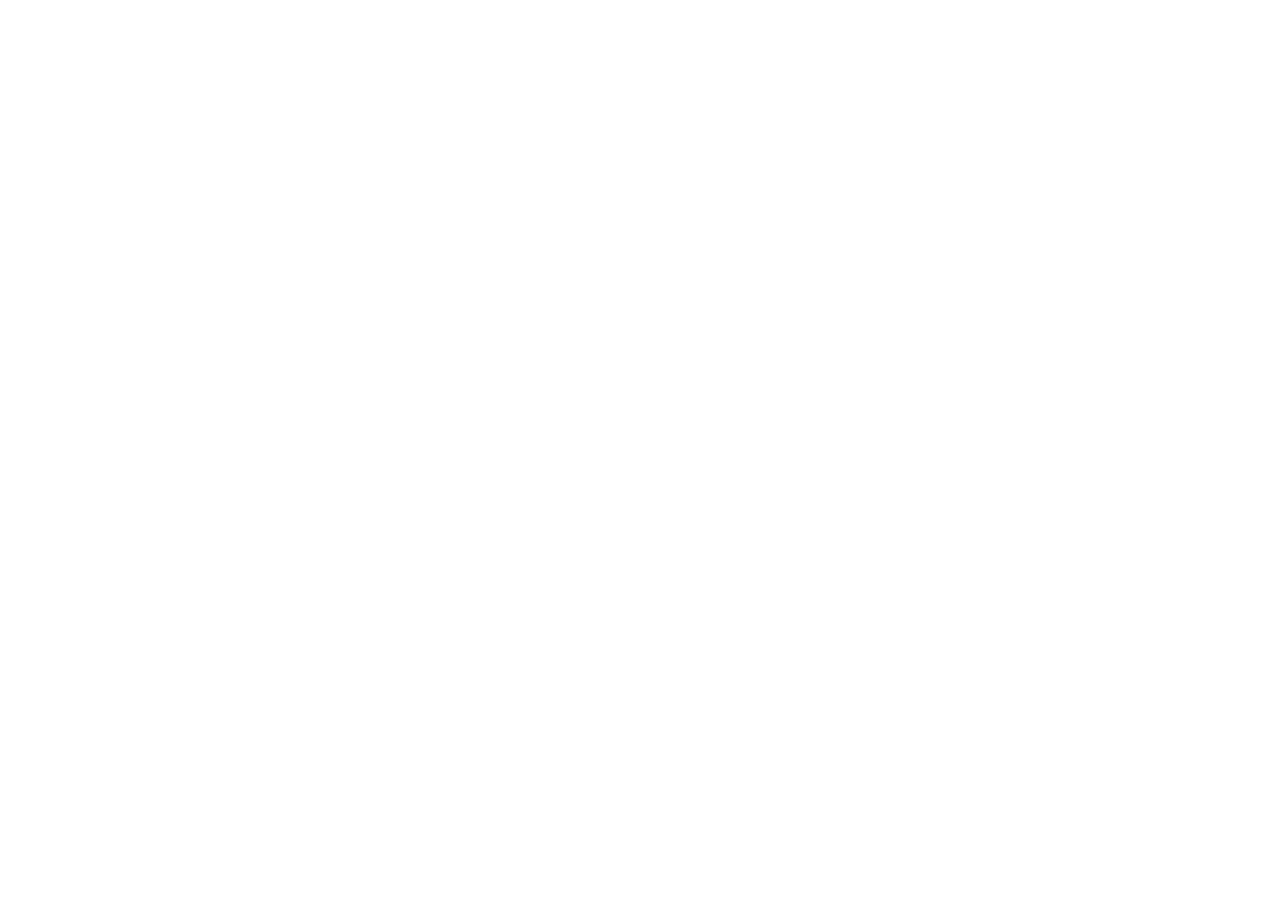
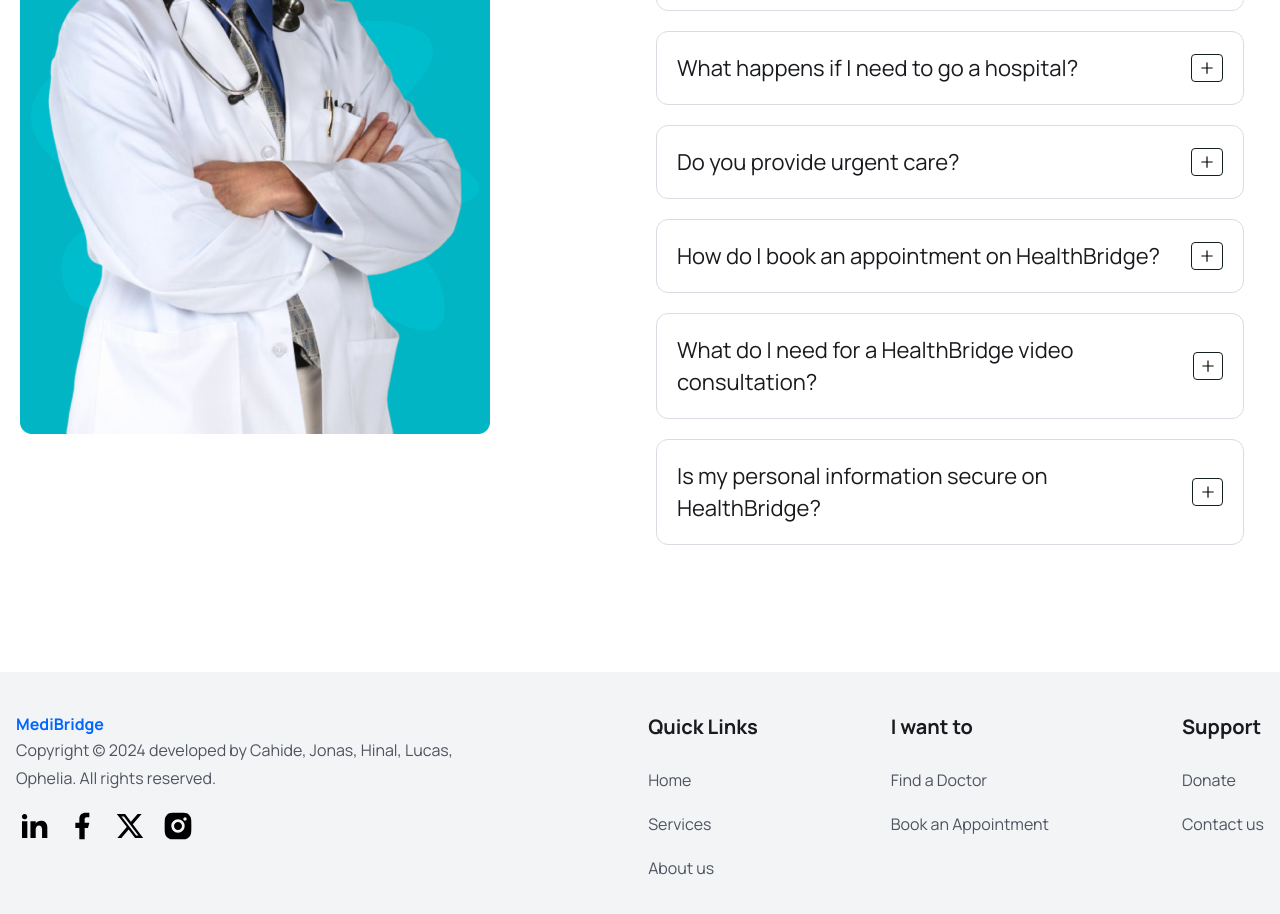
Before and after one commit to cgpakay/medibridge_frontend, a React (Vite) app: page /about-us in a window 1280 px wide. Shown: the part 340-1254 px from the top of the page. Before the commit the page ends 800 px from the top, so only its background shows below. Built offline with nearby package versions, Linux system fonts and the light colour scheme; the HTML template or start-up script is replaced by a standard one.

Commit message:
faq and footer sections are completed

```diff
--- a/package.json
+++ b/package.json
@@ -12,6 +12,7 @@
   "dependencies": {
     "react": "^18.2.0",
     "react-dom": "^18.2.0",
+    "react-icons": "^5.2.1",
     "react-router-dom": "^6.23.1"
   },
   "devDependencies": {
--- a/src/assets/data/faq.js
+++ b/src/assets/data/faq.js
@@ -1,32 +1,32 @@
 export const faqs = [
   {
     question: "What services does HealthBridge offer?",
-    content:
+    answer:
       "HealthBridge connects patients with doctors through an easy-to-use online video call booking platform. This allows you to schedule virtual consultations with healthcare professionals from the comfort of your home, ensuring you get the medical advice and treatment you need without the hassle of traveling to a clinic.",
   },
   {
     question: "What happens if I need to go a hospital?",
-    content:
+    answer:
       "One Medical was founded on a better model of care one designed around patients needs that provides a higher level of quality and service affordably. We do this through innovative design, excellent customer service, and the efficient use of technology.",
   },
   {
     question: "Do you provide urgent care?",
-    content:
+    answer:
       "One Medical was founded on a better model of care one designed around patients needs that provides a higher level of quality and service affordably. We do this through innovative design, excellent customer service, and the efficient use of technology.",
   },
   {
     question: "How do I book an appointment on HealthBridge?",
-    content:
+    answer:
       "Booking an appointment on HealthBridge is simple. Just sign up or log into your account, browse through our list of doctors, select the one that fits your needs, and choose an available time slot for your video call. You will receive a confirmation email with the appointment details and a link to join the video call at the scheduled time.",
   },
   {
     question: "What do I need for a HealthBridge video consultation?",
-    content:
+    answer:
       "For a HealthBridge video consultation, you will need a device with a camera and microphone (such as a smartphone, tablet, or computer), a stable internet connection, and a quiet, private space for your appointment. Ensure you log in a few minutes before your scheduled time to test your equipment and get ready for the call.",
   },
   {
     question: "Is my personal information secure on HealthBridge?",
-    content:
+    answer:
       "Yes, your personal information is secure on HealthBridge. We use advanced encryption and security protocols to protect your data and ensure your privacy. Our platform complies with all relevant healthcare data protection regulations.",
   },
 ];
--- /dev/null
+++ b/src/components/Faq/Faq.jsx
@@ -0,0 +1,30 @@
+import faqImg from "../../assets/images/faq-img.png";
+import FaqList from "./FaqList";
+
+const Faq = () => {
+  return (
+    <>
+      <section>
+        <div className="container">
+          <div className="flex flex-col-reverse md:flex-row">
+            {" "}
+            {/* Responsive flex direction */}
+            <div className="w-full md:w-1/2 order-1 md:order-none">
+              {" "}
+              {/* Responsive ordering */}
+              <img src={faqImg} alt="FAQ illustration" />
+            </div>
+            <div className="w-full md:w-1/2 px-4 py-8 order-none md:order-1">
+              {" "}
+              {/* Responsive padding and ordering */}
+              <h2 className="heading">Most frequently asked questions</h2>
+              <FaqList />
+            </div>
+          </div>
+        </div>
+      </section>
+    </>
+  );
+};
+
+export default Faq;
--- /dev/null
+++ b/src/components/Faq/FaqItem.jsx
@@ -0,0 +1,39 @@
+import { useState } from "react";
+import { AiOutlineMinus, AiOutlinePlus } from "react-icons/ai";
+
+const FaqItem = ({ item }) => {
+  const [isOpen, setIsOpen] = useState(false);
+
+  const toggleBtn = () => {
+    setIsOpen(!isOpen);
+  };
+
+  return (
+    <div className="p-3 lg:p-5 rounded-[12px] border border-solid border-[#D9DCE2] mb-5 cursor-pointer ">
+      <div
+        className="flex items-center justify-between gap-5"
+        onClick={toggleBtn}
+      >
+        <h4 className="text-[16px] leading-7 lg:text-[22px] lg:leading-8 text-headingColor">
+          {item.question}
+        </h4>
+        <div
+          className={`${
+            isOpen && "bg-primaryColor text-white border-none"
+          }w-7 h-7 lg:w-8 border border-solid border-[#141F21] rounded flex items-center justify-center`}
+        >
+          {isOpen ? <AiOutlineMinus /> : <AiOutlinePlus />}
+        </div>
+      </div>
+      {isOpen && (
+        <div className="mt-4">
+          <p className="text-[14px] leading-6 lg:text-[16px] lg:leading-7 font-[400] text-textColor">
+            {item.answer}
+          </p>
+        </div>
+      )}
+    </div>
+  );
+};
+
+export default FaqItem;
--- /dev/null
+++ b/src/components/Faq/FaqList.jsx
@@ -0,0 +1,14 @@
+import { faqs } from "../../assets/data/faq";
+import FaqItem from "./FaqItem";
+
+const FaqList = () => {
+  return (
+    <ul className="mt-[38px]">
+      {faqs.map((item, index) => (
+        <FaqItem item={item} key={index} />
+      ))}
+    </ul>
+  );
+};
+
+export default FaqList;
--- a/src/components/Footer.jsx
+++ b/src/components/Footer.jsx
@@ -1,7 +1,147 @@
-import React from "react";
+import { Link } from "react-router-dom";
+import {
+  RiLinkedinFill,
+  RiTwitterXFill,
+  RiFacebookFill,
+  RiInstagramFill,
+} from "react-icons/ri";
+
+const socialLinks = [
+  {
+    path: "#",
+    icon: <RiLinkedinFill className="group-hover:text-white w-8 h-8" />,
+  },
+  {
+    path: "#",
+    icon: <RiFacebookFill className="group-hover:text-white w-8 h-8" />,
+  },
+  {
+    path: "#",
+    icon: <RiTwitterXFill className="group-hover:text-white w-8 h-8" />,
+  },
+  {
+    path: "#",
+    icon: <RiInstagramFill className="group-hover:text-white w-8 h-8" />,
+  },
+];
+
+const quickLinks01 = [
+  {
+    path: "/home",
+    display: "Home",
+  },
+  {
+    path: "/services",
+    display: "Services",
+  },
+  {
+    path: "/",
+    display: "About us",
+  },
+];
+
+const quickLinks02 = [
+  {
+    path: "/find-a-doctor",
+    display: "Find a Doctor",
+  },
+  {
+    path: "/",
+    display: "Book an Appointment",
+  },
+];
+
+const quickLinks03 = [
+  {
+    path: "/",
+    display: "Donate",
+  },
+  {
+    path: "/about-us",
+    display: "Contact us",
+  },
+];
 
 const Footer = () => {
-  return <div>Footer</div>;
+  const year = new Date().getFullYear();
+
+  return (
+    <footer className="pb-16 pt-10 bg-gray-100">
+      <div className="container mx-auto px-4">
+        <div className="flex flex-wrap justify-between">
+          <div className="w-full lg:w-2/5 mb-6 lg:mb-0">
+            <p className="text-primaryColor font-bold">MediBridge</p>
+            <p className="text-[16px] leading-7 font-[400] text-textColor">
+              Copyright © {year} developed by Cahide, Jonas, Hinal, Lucas,
+              Ophelia. All rights reserved.
+            </p>
+            <div className="flex items-center gap-3 mt-4">
+              {socialLinks.map((link, index) => (
+                <Link
+                  to={link.path}
+                  key={index}
+                  className="w-9 h-9 flex items-center justify-center"
+                >
+                  {link.icon}
+                </Link>
+              ))}
+            </div>
+          </div>
+          <div className="hidden lg:block ">
+            <h2 className="text-[20px] leading-[30px] font-[700] mb-6 text-headingColor">
+              Quick Links
+            </h2>
+            <ul>
+              {quickLinks01.map((item, index) => (
+                <li key={index} className="mb-4">
+                  <Link
+                    to={item.path}
+                    className="text-[16px] leading-7 font-[400] text-textColor"
+                  >
+                    {item.display}
+                  </Link>
+                </li>
+              ))}
+            </ul>
+          </div>
+          <div className="hidden lg:block ">
+            <h2 className="text-[20px] leading-[30px] font-[700] mb-6 text-headingColor">
+              I want to
+            </h2>
+            <ul>
+              {quickLinks02.map((item, index) => (
+                <li key={index} className="mb-4">
+                  <Link
+                    to={item.path}
+                    className="text-[16px] leading-7 font-[400] text-textColor"
+                  >
+                    {item.display}
+                  </Link>
+                </li>
+              ))}
+            </ul>
+          </div>
+          <div className="hidden lg:block ">
+            <h2 className="text-[20px] leading-[30px] font-[700] mb-6 text-headingColor">
+              Support
+            </h2>
+            <ul>
+              {quickLinks03.map((item, index) => (
+                <li key={index} className="mb-4">
+                  <Link
+                    to={item.path}
+                    className="text-[16px] leading-7 font-[400] text-textColor"
+                  >
+                    {item.display}
+                  </Link>
+                </li>
+              ))}
+            </ul>
+          </div>
+        </div>
+      </div>
+    </footer>
+  );
 };
 
 export default Footer;
--- a/src/components/Header.jsx
+++ b/src/components/Header.jsx
@@ -1,7 +1,7 @@
 import React from "react";
 
 const Header = () => {
-  return <div>Header</div>;
+  return <div></div>;
 };
 
 export default Header;
--- a/src/components/NavBar.jsx
+++ b/src/components/NavBar.jsx
@@ -1,11 +1,7 @@
 import React from "react";
 
 const NavBar = () => {
-  return (
-    <div className="text-red-600">
-      <h1>Hello from Navbar</h1>
-    </div>
-  );
+  return <div></div>;
 };
 
 export default NavBar;
--- a/src/layout/Layout.jsx
+++ b/src/layout/Layout.jsx
@@ -2,6 +2,7 @@
 import Header from "../components/Header";
 import Footer from "../components/Footer";
 import Routers from "../routes/Routers";
+import Faq from "../components/Faq/Faq";
 
 const Layout = () => {
   return (
@@ -11,6 +12,7 @@
       <main>
         <Routers />
       </main>
+      <Faq />
       <Footer />
     </>
   );
```
Also changed, not shown: 1 other file (tests, documents, lock files or other folders).
